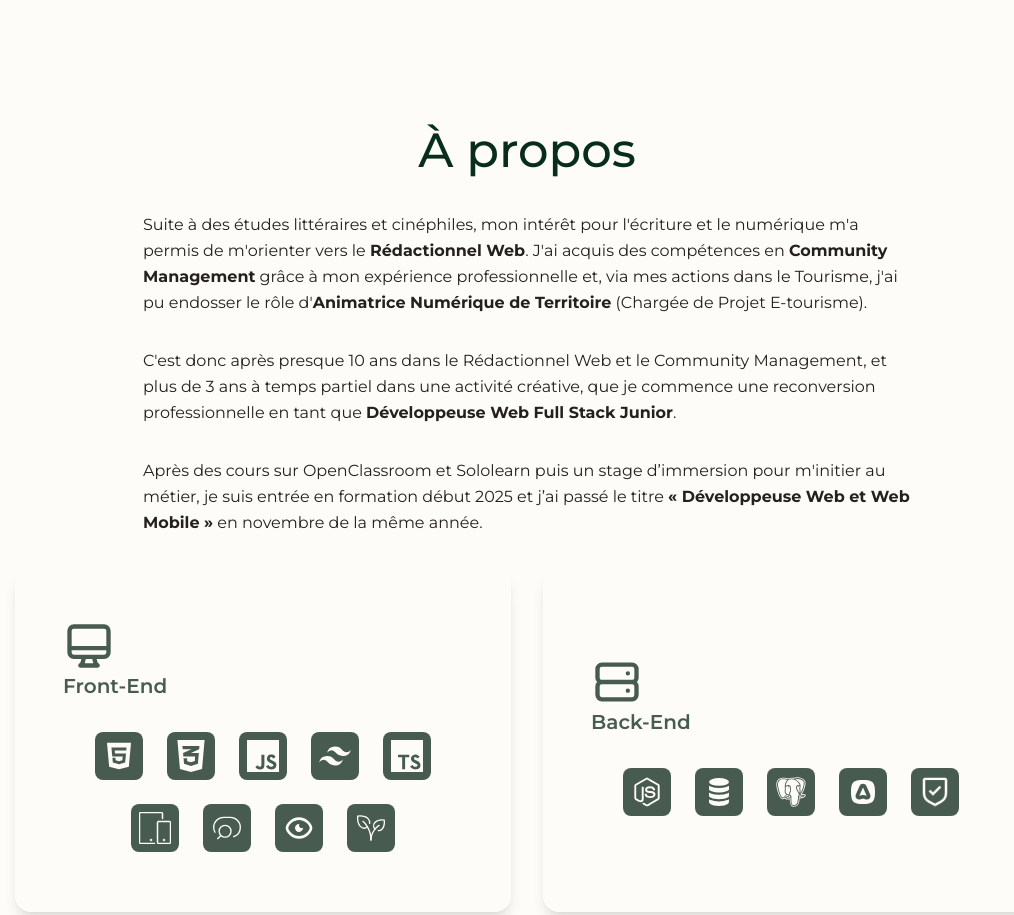
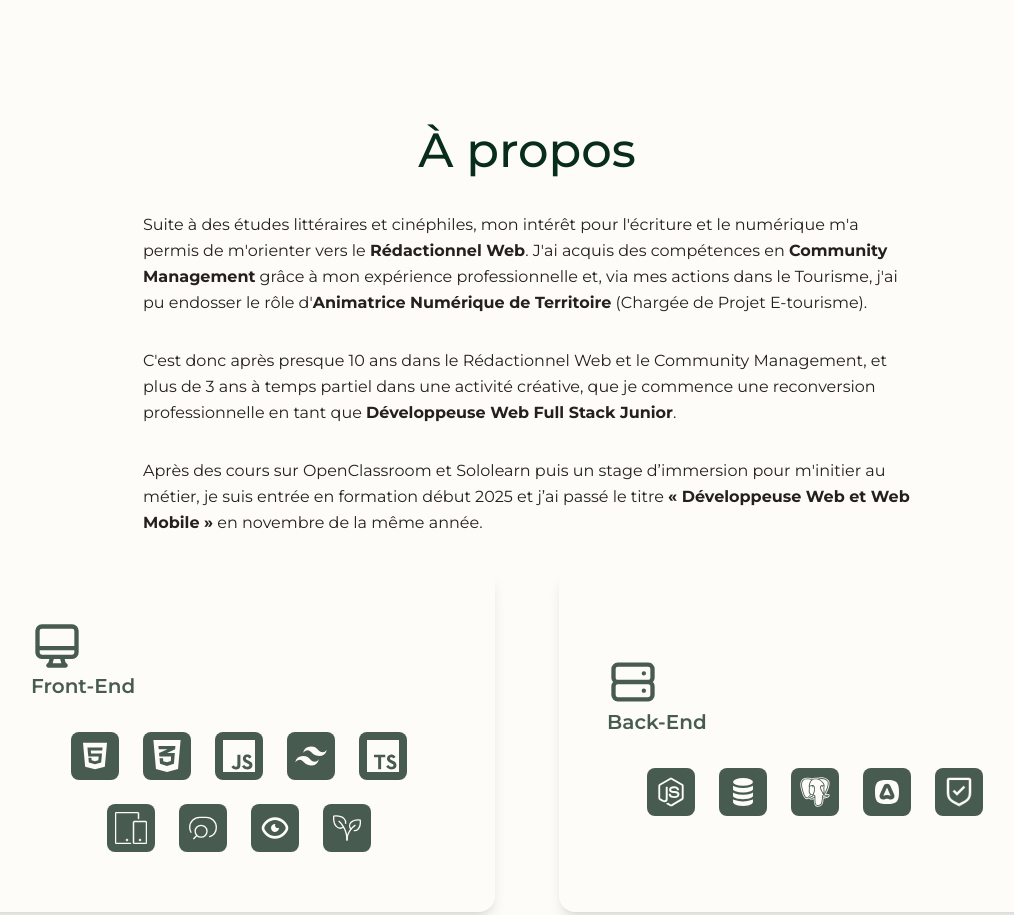
Before and after one commit to Celine-Poloni/my-portfolio, a website: page index.html in a window 1280 px wide. Shown: the part 720-1635 px from the top of the page, without its empty margins (113-1127 px from the left). Drawn offline with Linux system fonts and the light colour scheme; files whose address does not match are found by name.

Commit message:
fix : add max-w-screen in main section

```diff
--- a/index.html
+++ b/index.html
@@ -346,7 +346,7 @@
     </header>
 
     <!-- Main -->
-    <main class="pt-0">
+    <main class="pt-0 max-w-screen-2xl mx-auto">
       <!-- Hero banner -->
       <section
         id="hero-banner"
@@ -419,7 +419,7 @@
         class="pb-12 md:pb-16 lg:pb-20 xl:pb-32 px-4 md:px-8 lg:px-12 xl:px-20"
         aria-labelledby="about-title"
       >
-        <div class="max-w-5xl mx-auto gap-6 md:gap-8">
+        <div class="max-w-6xl mx-auto gap-6 md:gap-8">
           <div
             class="flex flex-col text-center mb-6 md:mb-8 max-md:gap-6 gap-6 md:gap-8"
           >
@@ -1271,7 +1271,7 @@
         aria-labelledby="projects-title"
         class="pb-12 md:pb-16 lg:pb-20 xl:pb-32 px-4 md:px-8 lg:px-12 xl:px-20"
       >
-        <div class="max-w-5xl mx-auto overflow-hidden gap-6 md:gap-8">
+        <div class="max-w-6xl mx-auto overflow-hidden gap-6 md:gap-8">
           <div
             class="flex flex-col text-center mb-6 md:mb-8 max-md:gap-6 gap-6 md:gap-8"
           >
```
Also changed, not shown: assets/css/output.css.
